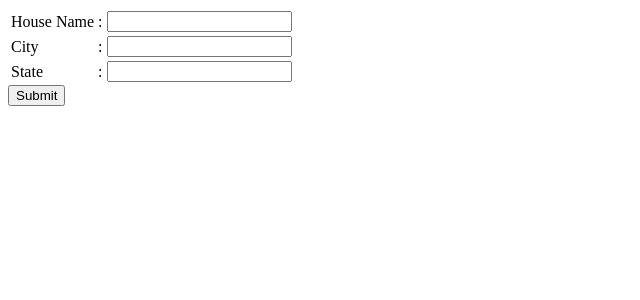
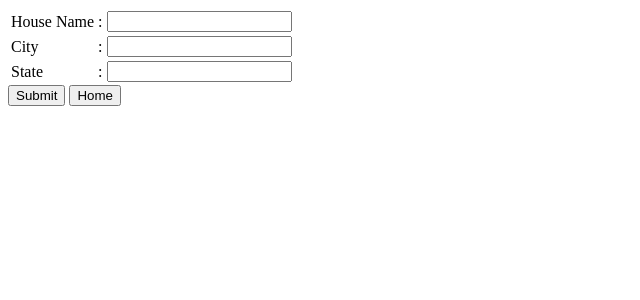
Before and after one commit to yashmoda/flask_task, a Flask app: page /show_add/ in a window 1280 px wide. Shown: the top 300 px of the page, without its empty margins (0-640 px from the left). Run offline with Flask 2, Linux system fonts and the light colour scheme.

Commit message:
Multiple record added.

```diff
--- a/static/add.js
+++ b/static/add.js
@@ -22,7 +22,6 @@ function add_record() {
         url: '/add/',
         data: {'name': $("#name").val(), 'city': $("#city").val(), 'state': $("#state").val()},
         success: function () {
-            window.location.href = '/';
             console.log("Data added successfully.");
             $("#name").val("");
             $("#city").val("");
@@ -33,3 +32,6 @@ function add_record() {
         }
     });
 }
+function home() {
+        window.location.href = '/';
+}
--- a/templates/add.html
+++ b/templates/add.html
@@ -29,5 +29,6 @@
         </tr>
     </table>
     <button type="button" onclick="add()">Submit</button>
+    <button type="button" onclick="home()">Home</button>
 </body>
 </html>
```
